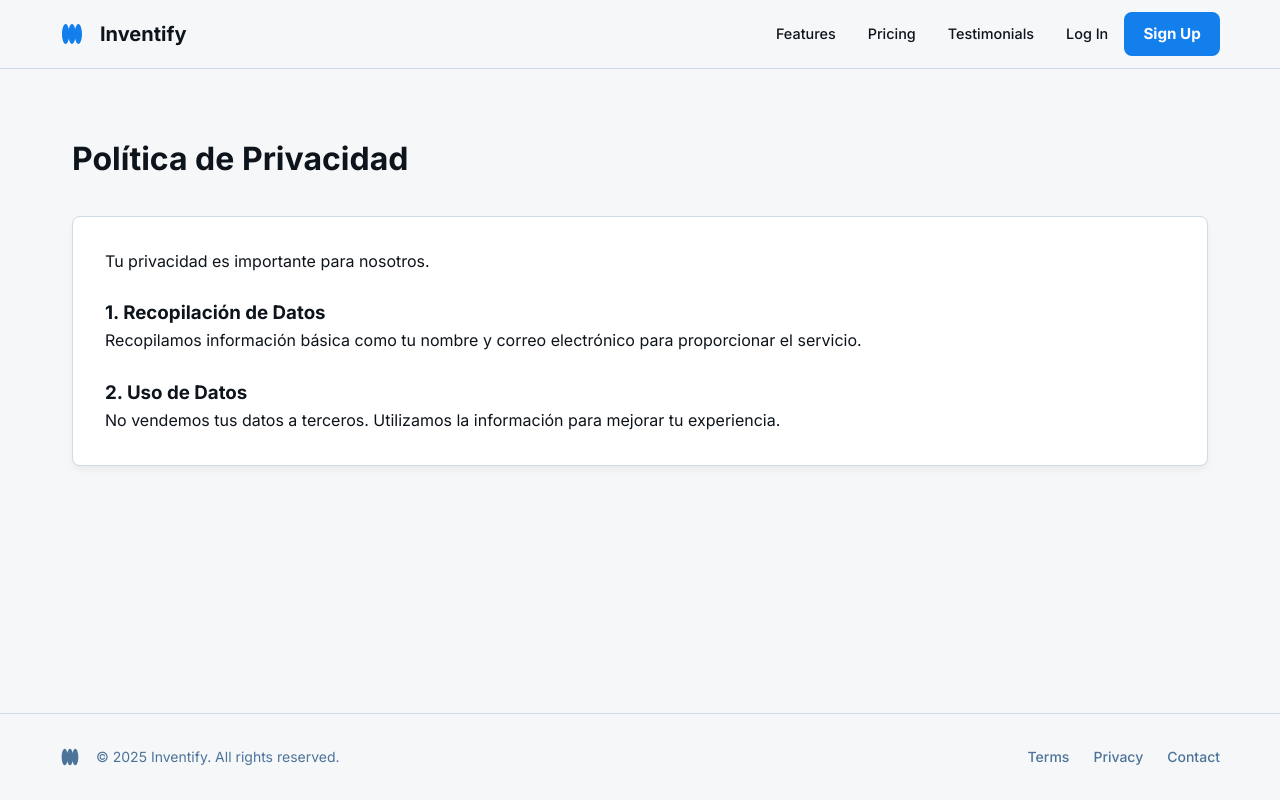
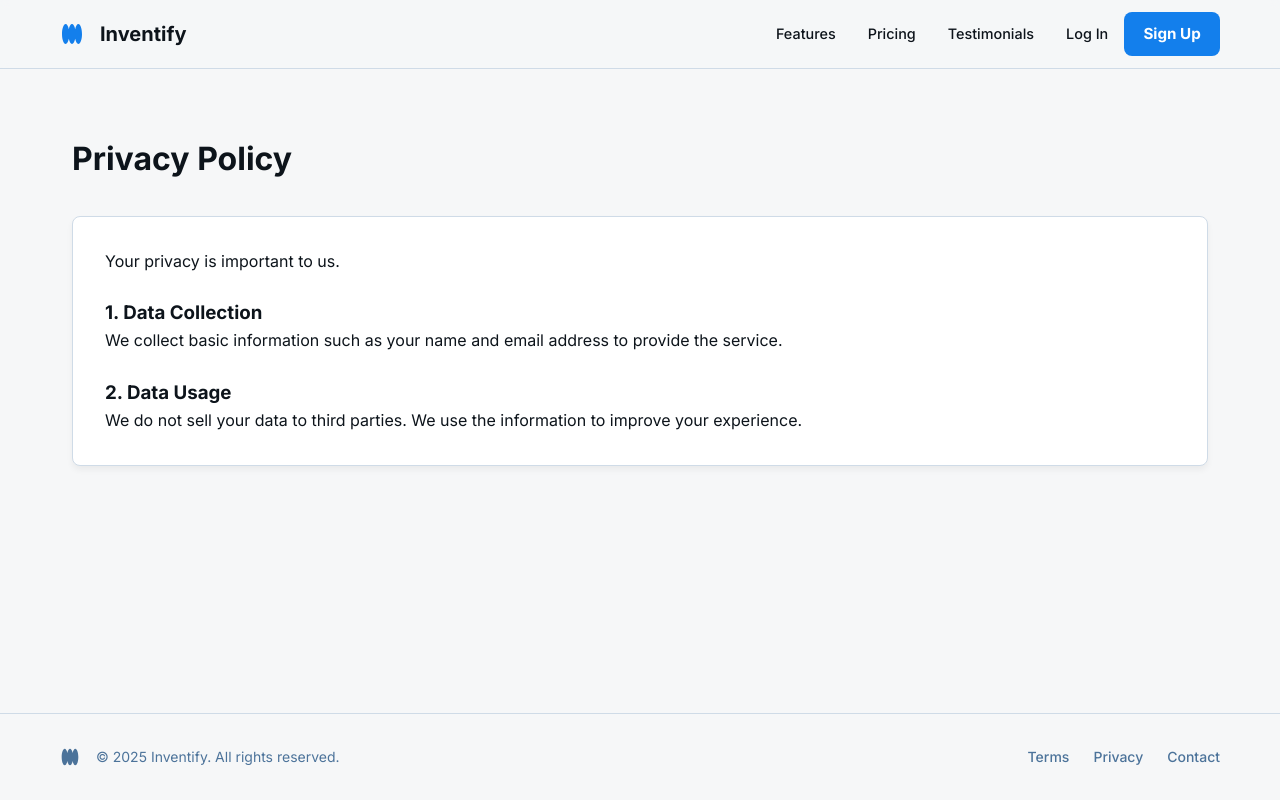
Before and after one commit to mat1520/SaaS-de-inventario-en-Goland, a React (Vite) app in the folder Frontend/: page /privacy in a window 1280 px wide. Built offline with nearby package versions, Linux system fonts and the light colour scheme.

Commit message:
feat: translate PrivacyPage, SupportPage, and TermsPage to English for improved accessibility; update LandingPage background image

```diff
--- a/Frontend/src/pages/LandingPage.jsx
+++ b/Frontend/src/pages/LandingPage.jsx
@@ -1,5 +1,6 @@
 import React from 'react';
 import { Link } from 'react-router-dom';
+import landingImage from '../assets/Langing.png';
 
 const LandingPage = () => {
     return (
@@ -24,7 +25,7 @@ const LandingPage = () => {
                         maxWidth: '900px',
                         marginTop: '3rem',
                         aspectRatio: '16/9',
-                        backgroundImage: 'url("/assets/Landing.png")',
+                        backgroundImage: `url(${landingImage})`,
                         backgroundSize: 'cover',
                         backgroundPosition: 'center',
                         borderRadius: '12px',
@@ -60,11 +61,6 @@ const LandingPage = () => {
                             icon="warehouse"
                             title="Multi-Warehouse Sync"
                             desc="Keep your inventory perfectly synchronized."
-                        />
-                        <FeatureCard
-                            icon="group"
-                            title="Supplier Management"
-                            desc="Manage purchase orders and supplier relationships."
                         />
                     </div>
                 </div>
--- a/Frontend/src/pages/PrivacyPage.jsx
+++ b/Frontend/src/pages/PrivacyPage.jsx
@@ -3,13 +3,13 @@ import React from 'react';
 const PrivacyPage = () => {
     return (
         <div className="container" style={{ padding: '4rem 2rem' }}>
-            <h1 style={{ marginBottom: '2rem' }}>Política de Privacidad</h1>
+            <h1 style={{ marginBottom: '2rem' }}>Privacy Policy</h1>
             <div className="card">
-                <p>Tu privacidad es importante para nosotros.</p>
-                <h3 style={{ marginTop: '1.5rem' }}>1. Recopilación de Datos</h3>
-                <p>Recopilamos información básica como tu nombre y correo electrónico para proporcionar el servicio.</p>
-                <h3 style={{ marginTop: '1.5rem' }}>2. Uso de Datos</h3>
-                <p>No vendemos tus datos a terceros. Utilizamos la información para mejorar tu experiencia.</p>
+                <p>Your privacy is important to us.</p>
+                <h3 style={{ marginTop: '1.5rem' }}>1. Data Collection</h3>
+                <p>We collect basic information such as your name and email address to provide the service.</p>
+                <h3 style={{ marginTop: '1.5rem' }}>2. Data Usage</h3>
+                <p>We do not sell your data to third parties. We use the information to improve your experience.</p>
             </div>
         </div>
     );
--- a/Frontend/src/pages/SupportPage.jsx
+++ b/Frontend/src/pages/SupportPage.jsx
@@ -3,13 +3,13 @@ import React from 'react';
 const SupportPage = () => {
     return (
         <div className="container" style={{ padding: '4rem 2rem' }}>
-            <h1 style={{ marginBottom: '2rem' }}>Soporte Técnico</h1>
+            <h1 style={{ marginBottom: '2rem' }}>Support</h1>
             <div className="card">
-                <p>¿Necesitas ayuda? Estamos aquí para asistirte.</p>
-                <h3 style={{ marginTop: '1.5rem' }}>Contacto</h3>
-                <p>Envíanos un correo a <a href="mailto:soporte@saasinventario.com" style={{ color: '#4a90e2' }}>soporte@saasinventario.com</a></p>
-                <h3 style={{ marginTop: '1.5rem' }}>Horario de Atención</h3>
-                <p>Lunes a Viernes: 9:00 AM - 6:00 PM</p>
+                <p>Need help? We are here to assist you.</p>
+                <h3 style={{ marginTop: '1.5rem' }}>Contact</h3>
+                <p>Send us an email at <a href="mailto:support@inventify.com" style={{ color: 'var(--primary-color)' }}>support@inventify.com</a></p>
+                <h3 style={{ marginTop: '1.5rem' }}>Business Hours</h3>
+                <p>Monday to Friday: 9:00 AM - 6:00 PM</p>
             </div>
         </div>
     );
--- a/Frontend/src/pages/TermsPage.jsx
+++ b/Frontend/src/pages/TermsPage.jsx
@@ -3,13 +3,13 @@ import React from 'react';
 const TermsPage = () => {
     return (
         <div className="container" style={{ padding: '4rem 2rem' }}>
-            <h1 style={{ marginBottom: '2rem' }}>Términos y Condiciones</h1>
+            <h1 style={{ marginBottom: '2rem' }}>Terms and Conditions</h1>
             <div className="card">
-                <p>Bienvenido a SaaS de Inventario. Al usar nuestro servicio, aceptas estos términos.</p>
-                <h3 style={{ marginTop: '1.5rem' }}>1. Uso del Servicio</h3>
-                <p>El servicio se proporciona "tal cual". Nos reservamos el derecho de modificar o suspender el servicio en cualquier momento.</p>
-                <h3 style={{ marginTop: '1.5rem' }}>2. Cuentas de Usuario</h3>
-                <p>Eres responsable de mantener la seguridad de tu cuenta y contraseña.</p>
+                <p>Welcome to Inventify. By using our service, you agree to these terms.</p>
+                <h3 style={{ marginTop: '1.5rem' }}>1. Use of Service</h3>
+                <p>The service is provided "as is". We reserve the right to modify or suspend the service at any time.</p>
+                <h3 style={{ marginTop: '1.5rem' }}>2. User Accounts</h3>
+                <p>You are responsible for maintaining the security of your account and password.</p>
             </div>
         </div>
     );
```
